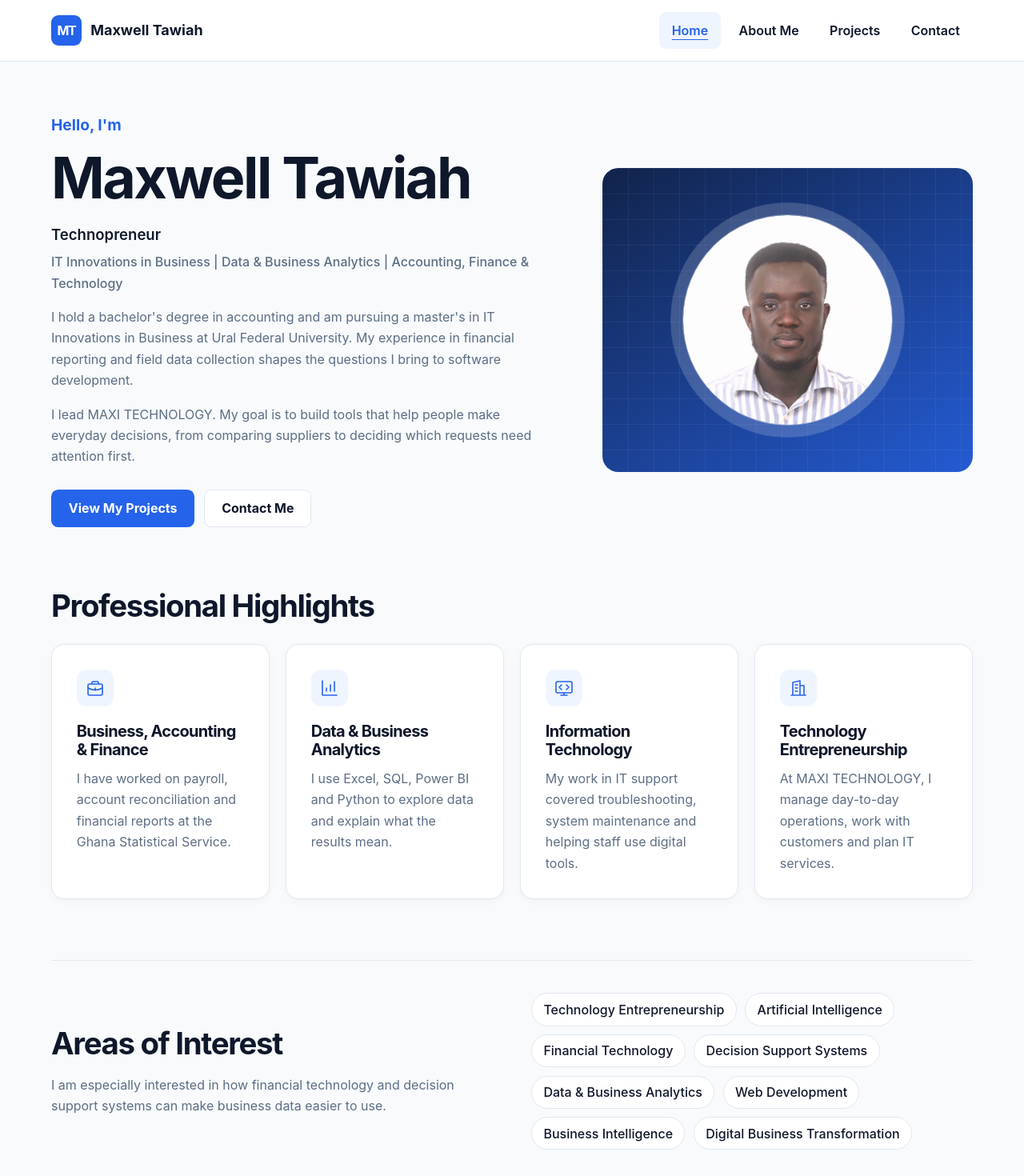
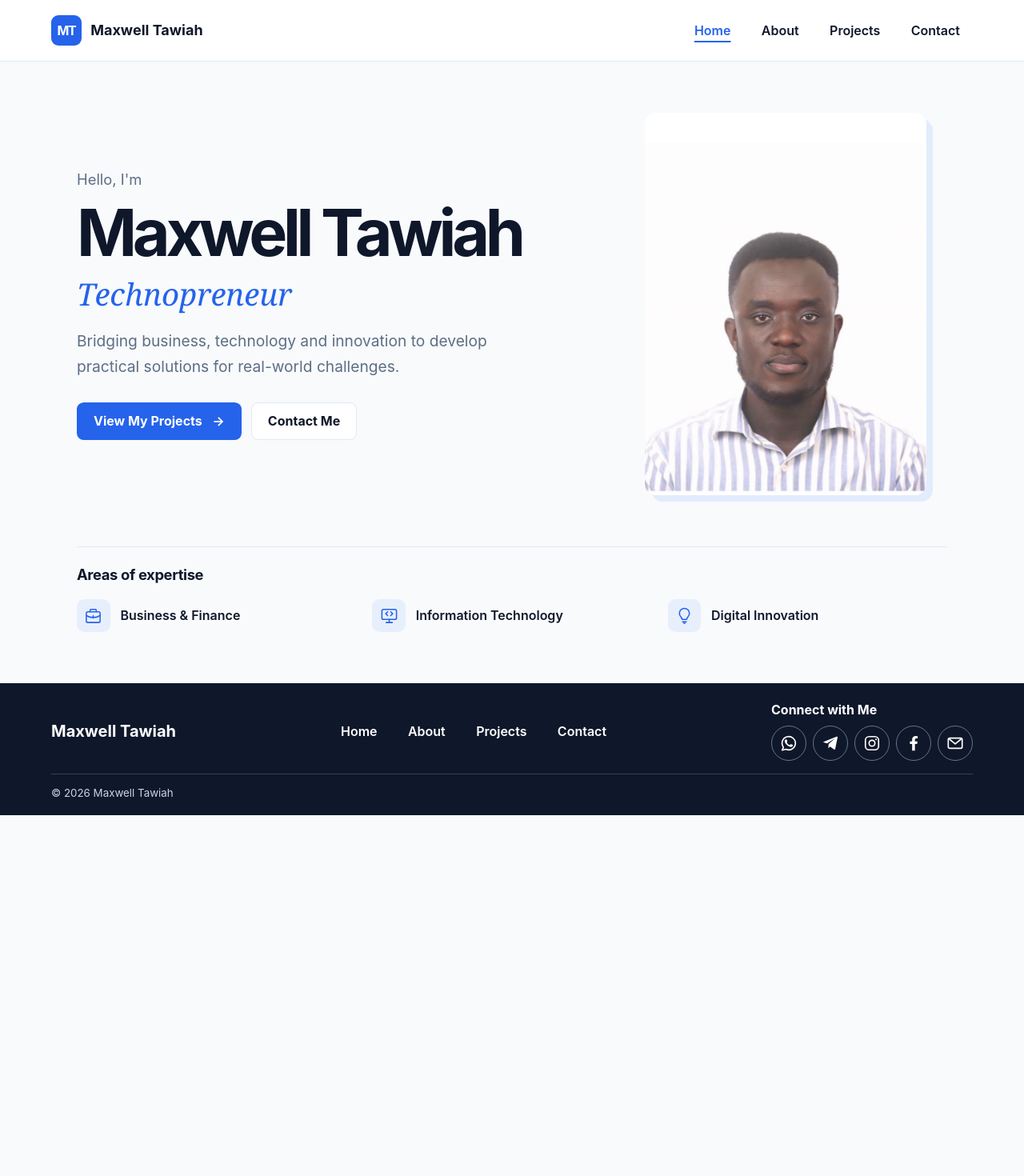
Before and after one commit to MaxiTechnology/Portfolio, a React (Vite) app: page / in a window 1280 px wide. Shown: the top 1470 px of the page at 80% size. After the commit the page ends 1019 px from the top, so only its background shows below. Built offline with nearby package versions, Linux system fonts and the light colour scheme.

Commit message:
Refine portfolio homepage and professional branding

```diff
--- a/src/components/Footer.jsx
+++ b/src/components/Footer.jsx
@@ -10,15 +10,13 @@ export default function Footer() {
         <div className="footer-row">
           <div>
             <strong>Maxwell Tawiah</strong>
-            <p>Technopreneur and business technology enthusiast exploring the intersection of business, finance, data and innovation.</p>
           </div>
           <nav className="footer-links" aria-label="Footer navigation">
             <Link to="/">Home</Link>
-            <Link to="/about">About Me</Link>
+            <Link to="/about">About</Link>
             <Link to="/projects">Projects</Link>
             <Link to="/contact">Contact</Link>
           </nav>
-        </div>
           <nav className="footer-social" aria-labelledby="social-title">
             <h2 id="social-title">Connect with Me</h2>
             <div className="social-links">
@@ -53,6 +51,7 @@ export default function Footer() {
               </a>
             </div>
           </nav>
+        </div>
         <small>© {currentYear} Maxwell Tawiah</small>
       </div>
     </footer>
--- a/src/components/HighlightCard.jsx
+++ b/src/components/HighlightCard.jsx
@@ -1,9 +1,8 @@
-export default function HighlightCard({ title, description, children }) {
+export default function HighlightCard({ title, children }) {
   return (
-    <article className="card highlight-card">
-      <span className="card-icon" aria-hidden="true">{children}</span>
-      <h3>{title}</h3>
-      <p>{description}</p>
-    </article>
+    <li>
+      <span className="expertise-icon" aria-hidden="true">{children}</span>
+      {title}
+    </li>
   )
 }
--- a/src/components/Navbar.jsx
+++ b/src/components/Navbar.jsx
@@ -23,7 +23,7 @@ export default function Navbar() {
         <nav id="main-nav" aria-label="Main navigation"
           className={isMenuOpen ? 'nav-links open' : 'nav-links'}>
           <NavLink to="/" end onClick={closeMenu}>Home</NavLink>
-          <NavLink to="/about" onClick={closeMenu}>About Me</NavLink>
+          <NavLink to="/about" onClick={closeMenu}>About</NavLink>
           <NavLink to="/projects" onClick={closeMenu}>Projects</NavLink>
           <NavLink to="/contact" onClick={closeMenu}>Contact</NavLink>
         </nav>
--- a/src/pages/Home.jsx
+++ b/src/pages/Home.jsx
@@ -1,17 +1,6 @@
 import { Link } from 'react-router-dom'
 import HighlightCard from '../components/HighlightCard.jsx'
 import '../styles/home.css'
-
-const interests = [
-  'Technology Entrepreneurship',
-  'Artificial Intelligence',
-  'Financial Technology',
-  'Decision Support Systems',
-  'Data & Business Analytics',
-  'Web Development',
-  'Business Intelligence',
-  'Digital Business Transformation',
-]
 
 export default function Home() {
   return (
@@ -21,61 +10,43 @@ export default function Home() {
           <p className="greeting">Hello, I'm</p>
           <h1 id="intro-title">Maxwell Tawiah</h1>
           <p className="headline">Technopreneur</p>
-          <p className="specialties">IT Innovations in Business | Data &amp; Business Analytics | Accounting, Finance &amp; Technology</p>
-          <p>I hold a bachelor's degree in accounting and am pursuing a master's in IT Innovations in Business at Ural Federal University. My experience in financial reporting and field data collection shapes the questions I bring to software development.</p>
-          <p>I lead MAXI TECHNOLOGY. My goal is to build tools that help people make everyday decisions, from comparing suppliers to deciding which requests need attention first.</p>
+          <p className="hero-description">
+            Bridging business, technology and innovation to develop practical solutions for real-world challenges.
+          </p>
           <div className="actions">
-            <Link className="button primary" to="/projects">View My Projects</Link>
+            <Link className="button primary" to="/projects">
+              View My Projects <span aria-hidden="true">→</span>
+            </Link>
             <Link className="button secondary" to="/contact">Contact Me</Link>
           </div>
         </div>
-        <div className="portrait">
-          <img
-            src={`${import.meta.env.BASE_URL}Maxi.jpeg`}
-            alt="Portrait of Maxwell Tawiah"
-          />
-        </div>
+
+        {/* The original dimensions keep space for the portrait while it loads. */}
+        <img className="portrait" src={`${import.meta.env.BASE_URL}Maxi.jpeg`}
+          width="796" height="1080" alt="Portrait of Maxwell Tawiah" />
       </section>
 
-      <section className="highlights section" aria-labelledby="highlights-title">
-        <h2 id="highlights-title">Professional Highlights</h2>
-        <div className="highlight-grid">
-          <HighlightCard title="Business, Accounting & Finance"
-            description="I have worked on payroll, account reconciliation and financial reports at the Ghana Statistical Service.">
-            <svg viewBox="0 0 24 24"><rect x="3" y="7" width="18" height="14" rx="2" /><path d="M8 7V5a1 1 0 0 1 1-1h6a1 1 0 0 1 1 1v2M3 12q9 5 18 0M12 12v3" /></svg>
+      <section className="expertise" aria-labelledby="expertise-title">
+        <h2 id="expertise-title">Areas of expertise</h2>
+        <ul className="expertise-list">
+          <HighlightCard title="Business & Finance">
+            <svg viewBox="0 0 24 24">
+              <rect x="3" y="7" width="18" height="14" rx="2" />
+              <path d="M8 7V5a1 1 0 0 1 1-1h6a1 1 0 0 1 1 1v2M3 12q9 5 18 0M12 12v3" />
+            </svg>
           </HighlightCard>
-          <HighlightCard title="Data & Business Analytics"
-            description="I use Excel, SQL, Power BI and Python to explore data and explain what the results mean.">
-            <svg viewBox="0 0 24 24"><path d="M3 3v18h18M8 16v-4m5 4V8m5 8V4" /></svg>
+          <HighlightCard title="Information Technology">
+            <svg viewBox="0 0 24 24">
+              <rect x="2.5" y="4" width="19" height="13" rx="2" />
+              <path d="M8 21h8m-4-4v4m-2-14-2.5 2.5L10 12m4-5 2.5 2.5L14 12" />
+            </svg>
           </HighlightCard>
-          <HighlightCard title="Information Technology"
-            description="My work in IT support covered troubleshooting, system maintenance and helping staff use digital tools.">
-            <svg viewBox="0 0 24 24"><rect x="2" y="4" width="20" height="14" rx="2" /><path d="M8 21h8m-4-3v3m-3-13-3 3 3 3m6-6 3 3-3 3" /></svg>
+          <HighlightCard title="Digital Innovation">
+            <svg viewBox="0 0 24 24">
+              <path d="M9 17c0-3-3.5-3.6-3.5-8a6.5 6.5 0 0 1 13 0c0 4.4-3.5 5-3.5 8zM9.5 20h5M11 22h2" />
+            </svg>
           </HighlightCard>
-          <HighlightCard title="Technology Entrepreneurship"
-            description="At MAXI TECHNOLOGY, I manage day-to-day operations, work with customers and plan IT services.">
-            <svg viewBox="0 0 24 24"><path d="M3 21h18M5 21V5l9-2v18m0-12h5v12M8 8h3m-3 4h3m-3 4h3" /></svg>
-          </HighlightCard>
-        </div>
-      </section>
-
-      <section className="interests section" aria-labelledby="interests-title">
-        <div>
-          <h2 id="interests-title">Areas of Interest</h2>
-          <p>I am especially interested in how financial technology and decision support systems can make business data easier to use.</p>
-        </div>
-        <ul className="interest-list">
-          {interests.map(interest => <li key={interest}>{interest}</li>)}
         </ul>
-      </section>
-
-      <section className="connect section" aria-labelledby="connect-title">
-        <h2 id="connect-title">Let's Work Together</h2>
-        <p>Read more about my background or get in touch if you have a project in mind.</p>
-        <div className="actions">
-          <Link className="button primary" to="/about">More About Me</Link>
-          <Link className="button secondary" to="/contact">Get in Touch</Link>
-        </div>
       </section>
     </>
   )
--- a/src/styles/components.css
+++ b/src/styles/components.css
@@ -21,9 +21,9 @@
 }
 .nav-links, .footer-links { display: flex; gap: 0.4rem; }
 .nav-links a, .footer-links a { padding: 0.6rem 1rem; font-weight: 600; }
-.nav-links a { border-radius: 0.55rem; }
-.nav-links a:hover, .nav-links a.active { background: var(--tint); color: var(--accent); }
-.nav-links a.active { text-decoration: underline; text-underline-offset: 5px; }
+.nav-links a { border-radius: 0.35rem; }
+.nav-links a:hover { background: var(--tint); color: var(--accent); }
+.nav-links a.active { color: var(--accent); text-decoration: underline; text-decoration-thickness: 2px; text-underline-offset: 0.45rem; }
 .menu-toggle {
   display: none;
   width: 44px;
@@ -34,27 +34,13 @@
   border-radius: 0.5rem;
   font-size: 1.4rem;
 }
-.highlight-card { padding: clamp(1.25rem, 2.4vw, 2rem); transition: box-shadow 180ms, border-color 180ms; }
-.highlight-card:hover { border-color: #b6ccfa; box-shadow: 0 6px 20px #0f172a0d; }
-.highlight-card p { margin-top: 0.7rem; }
-.card-icon {
-  display: grid;
-  place-items: center;
-  background: var(--tint);
-  color: var(--accent);
-  width: 46px;
-  height: 46px;
-  border-radius: 12px;
-  margin-bottom: 1.25rem;
-}
-.card-icon svg { width: 24px; fill: none; stroke: currentColor; stroke-width: 1.6; stroke-linecap: round; stroke-linejoin: round; }
-.site-footer { background: var(--primary); color: white; padding-block: 2.5rem 1.5rem; }
+.site-footer { background: var(--primary); color: white; padding-block: 1.5rem 1rem; }
+.footer-row { flex-wrap: wrap; }
 .site-footer strong { font-size: 1.25rem; }
 .site-footer p, .site-footer small { color: #cbd5e1; }
 .site-footer p { margin-top: 0.4rem; }
 .footer-links { flex-wrap: wrap; }
 .footer-links a:hover { color: #a9c7ff; text-decoration: underline; }
-.footer-social { margin-top: 1.5rem; }
 .footer-social h2 { font-size: 1rem; letter-spacing: normal; }
 .social-links { display: flex; flex-wrap: wrap; gap: 0.5rem; margin-top: 0.65rem; }
 .social-links a {
@@ -68,7 +54,7 @@
 }
 .social-links a:hover, .social-links a:focus-visible { background: var(--accent); border-color: white; }
 .social-links svg { width: 22px; height: 22px; fill: none; stroke: currentColor; stroke-width: 1.8; stroke-linejoin: round; }
-.site-footer small { display: block; border-top: 1px solid #334155; margin-top: 1.8rem; padding-top: 1rem; }
+.site-footer small { display: block; border-top: 1px solid #334155; margin-top: 1rem; padding-top: 0.8rem; }
 
 @media (max-width: 768px) {
   .header-row { flex-wrap: wrap; gap: 0; padding-block: 0.75rem; min-height: 64px; }
--- a/src/styles/home.css
+++ b/src/styles/home.css
@@ -1,45 +1,69 @@
-.hero { display: grid; grid-template-columns: 1.35fr 1fr; align-items: center; gap: clamp(2rem, 5vw, 5rem); }
-.greeting { margin: 0 0 0.6rem; color: var(--accent); font-size: 1.2rem; font-weight: 650; }
-.headline { color: var(--primary); font-weight: 600; font-size: clamp(1.1rem, 1.45vw, 1.35rem); line-height: 1.5; }
-
+.hero {
+  display: grid;
+  grid-template-columns: minmax(0, 3fr) minmax(0, 2fr);
+  align-items: center;
+  gap: clamp(2rem, 6vw, 6rem);
+  max-width: 68rem;
+  margin-inline: auto;
+}
+.greeting { margin: 0 0 0.65rem; color: var(--muted); font-size: 1.15rem; }
+.hero h1 {
+  font-size: clamp(3rem, 6.3vw, 5.7rem);
+  letter-spacing: -0.065em;
+  line-height: 1.02;
+  text-wrap: balance;
+}
+.headline {
+  margin-top: 0.7rem;
+  color: var(--accent);
+  font: italic clamp(1.7rem, 3vw, 2.65rem)/1.2 Georgia, serif;
+}
+.hero-description { max-width: 43ch; margin-top: 1.35rem; font-size: clamp(1.05rem, 1.5vw, 1.25rem); }
+.hero .button { gap: 0.8rem; padding-inline: 1.25rem; }
 .portrait {
+  width: min(100%, 22rem);
+  height: auto;
+  justify-self: center;
+  border-radius: 0.9rem;
+  box-shadow: 8px 8px 0 #e3ecfc;
+}
+.expertise {
+  max-width: 68rem;
+  margin: clamp(2.5rem, 5vw, 4.5rem) auto 0;
+  padding-top: 1.5rem;
+  border-top: 1px solid var(--border);
+}
+.expertise h2 { font-size: 1.15rem; letter-spacing: -0.02em; }
+.expertise-list {
+  display: grid;
+  grid-template-columns: repeat(3, minmax(0, 1fr));
+  gap: 1.25rem;
+  list-style: none;
+  padding: 0;
+  margin: 1.25rem 0 0;
+}
+.expertise-list li { display: flex; align-items: center; gap: 0.8rem; font-weight: 600; }
+.expertise-icon {
   display: grid;
   place-items: center;
-  overflow: hidden;
-  width: 100%;
-  aspect-ratio: 1.22;
-  border-radius: 1.25rem;
-  background-color: #153f98;
-  background-image: linear-gradient(90deg, #ffffff0d 1px, transparent 1px),
-    linear-gradient(#ffffff0d 1px, transparent 1px), linear-gradient(145deg, #11234a, #245bd3);
-  background-size: 32px 32px, 32px 32px, cover;
+  flex: 0 0 2.6rem;
+  height: 2.6rem;
+  border-radius: 0.6rem;
+  background: #e8effc;
+  color: var(--accent);
 }
-.portrait img {
-  display: block;
-  width: 57%;
-  aspect-ratio: 1;
-  object-fit: cover;
-  object-position: center 83%;
-  border: 1px solid #ffffff73;
-  border-radius: 50%;
-  box-shadow: 0 0 0 14px #ffffff08, 0 0 0 15px #ffffff26;
-}
-.highlight-grid { display: grid; grid-template-columns: repeat(4, minmax(0, 1fr)); gap: 1.25rem; margin-top: 1.6rem; }
-.interests { display: grid; grid-template-columns: 1fr 1fr; align-items: center; gap: 3rem; padding-top: 2.5rem; border-top: 1px solid var(--border); }
-.connect { padding: clamp(1.5rem, 4vw, 3.5rem); border-radius: 1rem; background: var(--tint); }
-.connect h2, .connect p { max-width: 48rem; }
-.specialties { font-weight: 500; margin-top: 0.4rem; }
-@media (max-width: 1100px) {
-  .highlight-grid { grid-template-columns: repeat(2, 1fr); }
+.expertise-icon svg {
+  width: 23px;
+  fill: none;
+  stroke: currentColor;
+  stroke-width: 1.6;
+  stroke-linecap: round;
+  stroke-linejoin: round;
 }
 @media (max-width: 768px) {
-  .hero, .interests { grid-template-columns: 1fr; gap: 2rem; }
-  .portrait { max-width: 32rem; justify-self: center; aspect-ratio: 1.8; }
-  .portrait img { width: 36%; }
+  .hero { grid-template-columns: minmax(0, 1fr); gap: 2rem; }
+  .portrait { width: min(95%, 19rem); }
 }
-@media (max-width: 600px) {
-  .highlight-grid { grid-template-columns: 1fr; }
+@media (max-width: 640px) {
+  .expertise-list { grid-template-columns: 1fr; gap: 0.8rem; }
 }
-@media (max-width: 480px) {
-  .actions .button { flex: 1 1 auto; }
-}
```
Also changed, not shown: vercel.json (added), 1 other file (tests, documents, lock files or other folders). Lines whose indentation alone changed are shown as unchanged.
